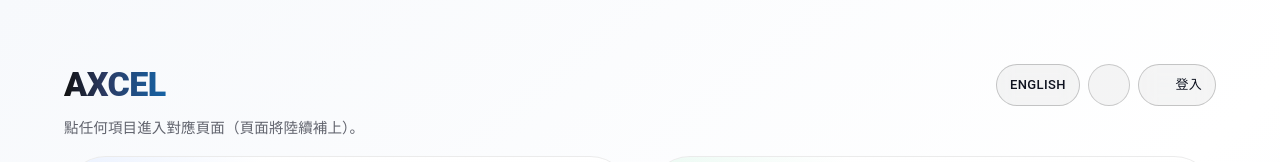
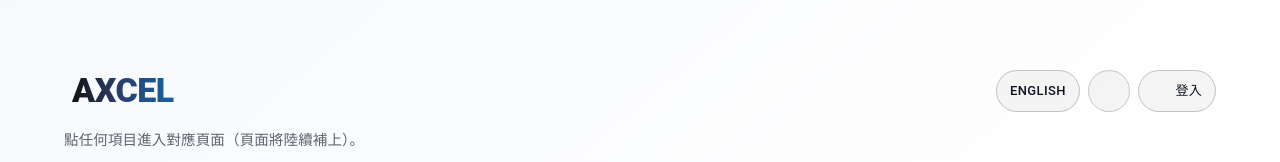
Before and after one commit to lc4490/axcel, a Next.js app: page / in a window 1280 px wide. Shown: the top 162 px of the page. Built offline with nearby package versions, Linux system fonts and the light colour scheme; some icons are missing.

Commit message:
axcel link

```diff
--- a/src/app/page.tsx
+++ b/src/app/page.tsx
@@ -395,6 +395,7 @@ export default function HomePage() {
             justifyContent="space-between"
             spacing={1}
           >
+            <Button href="/">
               <Typography
                 variant="h4"
                 sx={{
@@ -410,6 +411,7 @@ export default function HomePage() {
               >
                 AXCEL
               </Typography>
+            </Button>
 
             <Stack direction="row" spacing={1}>
               <Button
--- a/src/app/signin/page.tsx
+++ b/src/app/signin/page.tsx
@@ -137,6 +137,7 @@ export default function Login() {
             justifyContent="space-between"
             spacing={1}
           >
+            <Button href="/">
               <Typography
                 variant="h4"
                 sx={{
@@ -152,6 +153,7 @@ export default function Login() {
               >
                 AXCEL
               </Typography>
+            </Button>
 
             <Stack direction="row" spacing={1}>
               <Button
--- a/src/app/signup/page.tsx
+++ b/src/app/signup/page.tsx
@@ -137,6 +137,7 @@ export default function Login() {
             justifyContent="space-between"
             spacing={1}
           >
+            <Button href="/">
               <Typography
                 variant="h4"
                 sx={{
@@ -152,6 +153,7 @@ export default function Login() {
               >
                 AXCEL
               </Typography>
+            </Button>
 
             <Stack direction="row" spacing={1}>
               <Button
```
Lines whose indentation alone changed are shown as unchanged.
